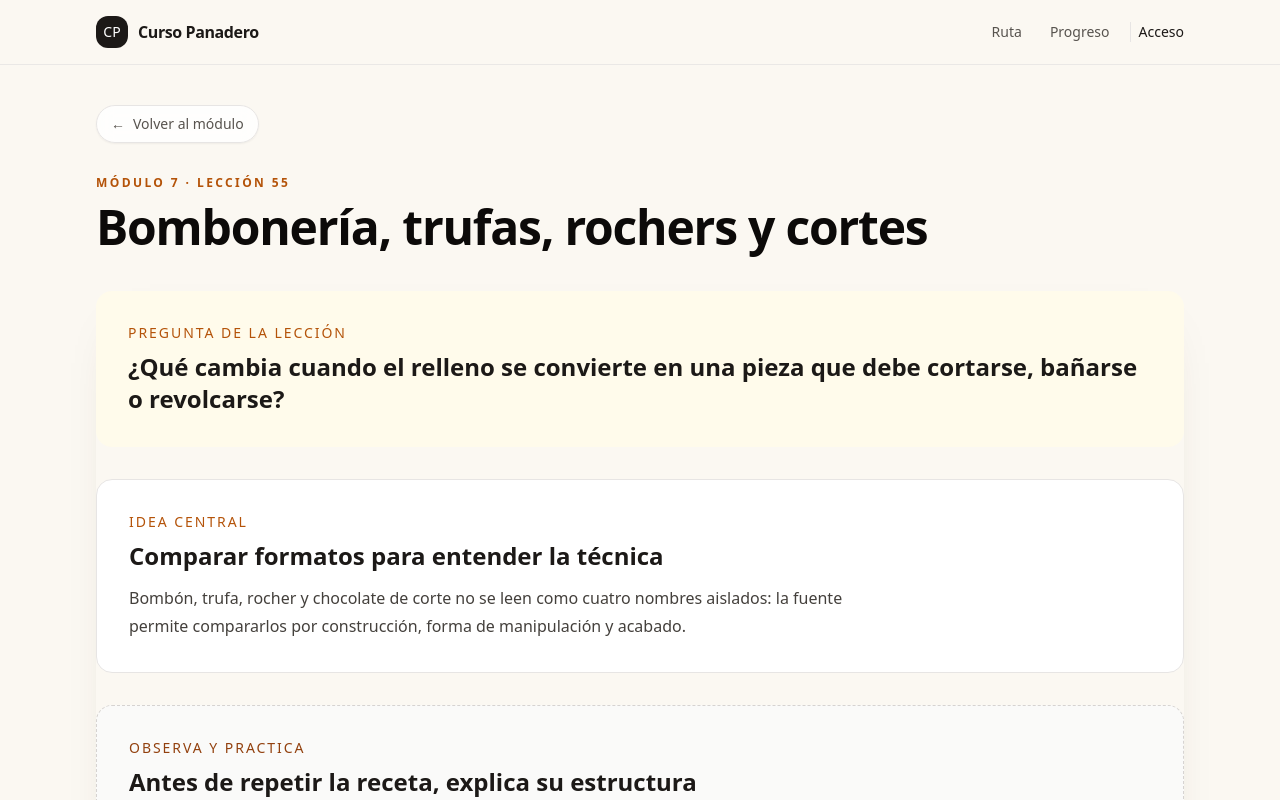
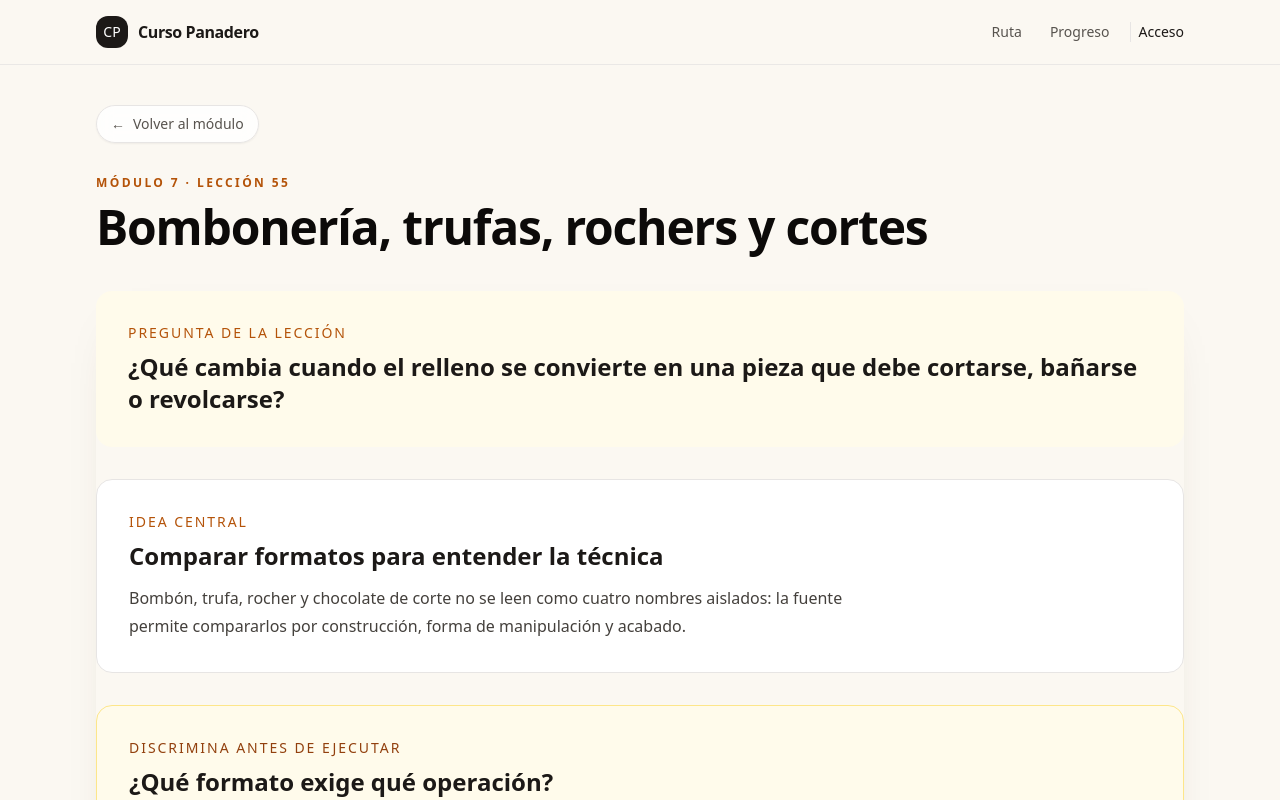
Before and after one commit to Drworm82/CursoPanadero, a Next.js app: page /leccion-bomboneria-trufas-rochers-cortes in a window 1280 px wide. Shown: the top 800 px of the page. Built offline with nearby package versions, Linux system fonts and the light colour scheme; no server answers.

Commit message:
pedagogia: discriminar formatos de bomboneria

```diff
--- a/pages/leccion-bomboneria-trufas-rochers-cortes.js
+++ b/pages/leccion-bomboneria-trufas-rochers-cortes.js
@@ -21,6 +21,7 @@ export default function LessonPage() {
           <h2 className="mt-2 text-2xl font-semibold text-stone-900">¿Qué cambia cuando el relleno se convierte en una pieza que debe cortarse, bañarse o revolcarse?</h2>
         </section>
 <section className="rounded-2xl border border-stone-200 bg-white p-6 sm:p-8"><p className="text-sm font-medium uppercase tracking-[0.14em] text-amber-700">Idea central</p><h2 className="mt-2 text-2xl font-semibold text-stone-900">Comparar formatos para entender la técnica</h2><p className="mt-3 max-w-3xl leading-7 text-stone-700">Bombón, trufa, rocher y chocolate de corte no se leen como cuatro nombres aislados: la fuente permite compararlos por construcción, forma de manipulación y acabado.</p></section>
+<section className="rounded-2xl border border-amber-200 bg-amber-50 p-6 sm:p-8"><p className="text-sm font-medium uppercase tracking-[0.14em] text-amber-800">Discrimina antes de ejecutar</p><h2 className="mt-2 text-2xl font-semibold text-stone-900">¿Qué formato exige qué operación?</h2><p className="mt-3 max-w-3xl leading-7 text-stone-700">Sin consultar las recetas, asigna a bombón, trufa, rocher y chocolate de corte una operación principal: moldear, cortar, bolear o bañar/revolver según lo documentado. Después verifica cada caso y corrige tu clasificación.</p></section>
 <section className="rounded-2xl border border-dashed border-stone-300 bg-stone-50 p-6 sm:p-8"><p className="text-sm font-medium uppercase tracking-[0.14em] text-amber-800">Observa y practica</p><h2 className="mt-2 text-2xl font-semibold text-stone-900">Antes de repetir la receta, explica su estructura</h2><p className="mt-3 max-w-3xl leading-7 text-stone-700">Recupera cobertura y temperado. Después compara qué preparación se corta, cuál se bolea, cuál recibe transfer y cómo interviene el chocolate en cada formato. Práctica: completa una tabla con formato, operación principal, acabado y momento de corte o baño usando los procedimientos documentados.</p></section>
 
 
```
